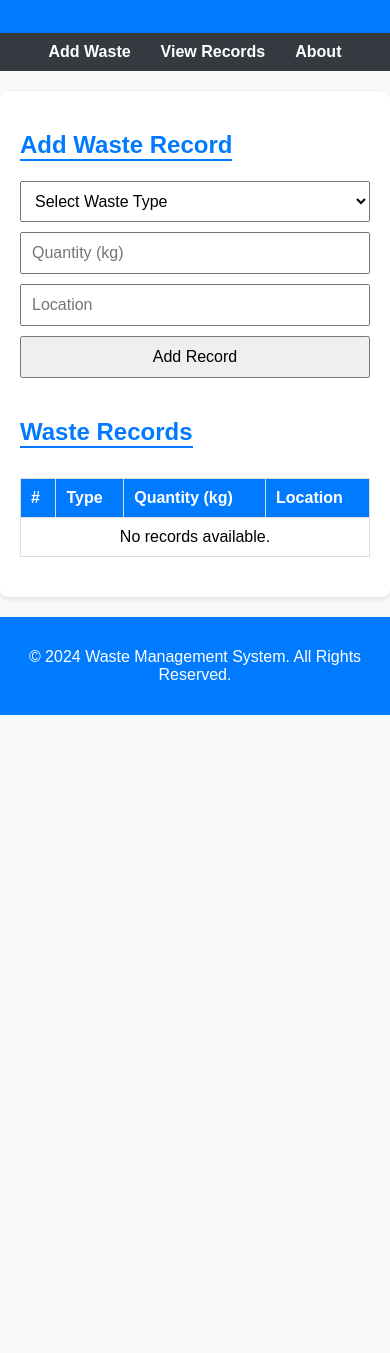
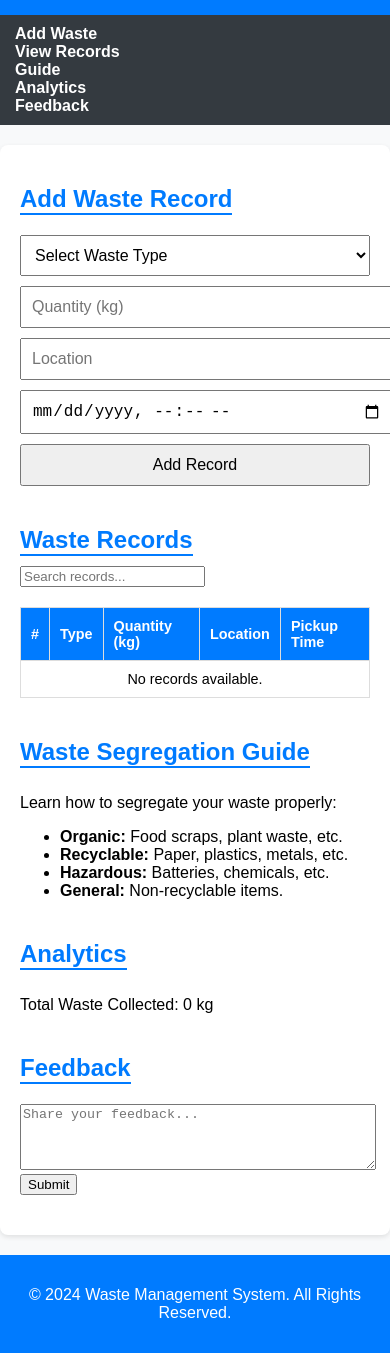
Before and after one commit to ariego24/waste-management-notification-system, a plain HTML site: page index.html in a window 390 px wide. Shown: the part 149-1502 px from the top of the page. Before the commit the page ends 864 px from the top, so only its background shows below. Drawn offline with Linux system fonts and the light colour scheme.

Commit message:
Add files via upload
Signed-off-by: ariego24 <ariegojohnmark_bsit@plmun.edu.ph>

```diff
--- a/index.html
+++ b/index.html
@@ -1,6 +1,7 @@
-\\\<!DOCTYPE html>
+<!DOCTYPE html>
 <html lang="en">
 <head>
+  <link rel="stylesheet" href="style.css">
   <meta charset="UTF-8">
   <meta name="viewport" content="width=device-width, initial-scale=1.0">
   <title>Waste Management System</title>
@@ -43,16 +44,16 @@
       border-radius: 8px;
       box-shadow: 0 2px 5px rgba(0, 0, 0, 0.1);
     }
-    .form-section, .records-section {
+    .form-section, .records-section, .guide-section, .analytics-section, .feedback-section {
       margin-bottom: 20px;
     }
-    .form-section h2, .records-section h2 {
+    .form-section h2, .records-section h2, .guide-section h2, .analytics-section h2, .feedback-section h2 {
       color: #007bff;
       border-bottom: 2px solid #007bff;
       display: inline-block;
       margin-bottom: 10px;
     }
-    .form-section form input, .form-section form select, .form-section form button {
+    .form-section form input, .form-section form select, .form-section form button, .form-section form textarea {
       display: block;
       margin: 10px 0;
       padding: 10px;
@@ -83,6 +84,14 @@
       padding: 15px 0;
       margin-top: 20px;
     }
+    @media (max-width: 600px) {
+      nav {
+        flex-direction: column;
+      }
+      table {
+        font-size: 0.9rem;
+      }
+    }
   </style>
 </head>
 <body>
@@ -94,10 +103,13 @@
   <nav>
     <a href="#add-waste">Add Waste</a>
     <a href="#records">View Records</a>
-    <a href="#about">About</a>
+    <a href="#guide">Guide</a>
+    <a href="#analytics">Analytics</a>
+    <a href="#feedback">Feedback</a>
   </nav>
 
   <div class="container">
+    <!-- Add Waste Section -->
     <section class="form-section" id="add-waste">
       <h2>Add Waste Record</h2>
       <form id="wasteForm">
@@ -110,12 +122,15 @@
         </select>
         <input type="number" name="quantity" id="quantity" placeholder="Quantity (kg)" required>
         <input type="text" name="location" id="location" placeholder="Location" required>
+        <input type="datetime-local" name="pickupTime" id="pickupTime" required>
         <button type="button" onclick="addWasteRecord()">Add Record</button>
       </form>
     </section>
 
+    <!-- Waste Records Section -->
     <section class="records-section" id="records">
       <h2>Waste Records</h2>
+      <input type="text" id="searchBar" placeholder="Search records..." onkeyup="filterRecords()">
       <table id="recordsTable">
         <thead>
           <tr>
@@ -123,14 +138,40 @@
             <th>Type</th>
             <th>Quantity (kg)</th>
             <th>Location</th>
+            <th>Pickup Time</th>
           </tr>
         </thead>
         <tbody>
           <tr>
-            <td colspan="4" style="text-align: center;">No records available.</td>
+            <td colspan="5" style="text-align: center;">No records available.</td>
           </tr>
         </tbody>
       </table>
+    </section>
+
+    <!-- Guide Section -->
+    <section class="guide-section" id="guide">
+      <h2>Waste Segregation Guide</h2>
+      <p>Learn how to segregate your waste properly:</p>
+      <ul>
+        <li><strong>Organic:</strong> Food scraps, plant waste, etc.</li>
+        <li><strong>Recyclable:</strong> Paper, plastics, metals, etc.</li>
+        <li><strong>Hazardous:</strong> Batteries, chemicals, etc.</li>
+        <li><strong>General:</strong> Non-recyclable items.</li>
+      </ul>
+    </section>
+
+    <!-- Analytics Section -->
+    <section class="analytics-section" id="analytics">
+      <h2>Analytics</h2>
+      <p>Total Waste Collected: <span id="totalWaste">0</span> kg</p>
+    </section>
+
+    <!-- Feedback Section -->
+    <section class="feedback-section" id="feedback">
+      <h2>Feedback</h2>
+      <textarea placeholder="Share your feedback..." rows="4"></textarea>
+      <button type="button" onclick="submitFeedback()">Submit</button>
     </section>
   </div>
 
@@ -140,15 +181,19 @@
 
   <script>
     let records = [];
+    let totalWaste = 0;
 
     function addWasteRecord() {
       const wasteType = document.getElementById("wasteType").value;
-      const quantity = document.getElementById("quantity").value;
+      const quantity = parseFloat(document.getElementById("quantity").value);
       const location = document.getElementById("location").value;
+      const pickupTime = document.getElementById("pickupTime").value;
 
-      if (wasteType && quantity && location) {
-        records.push({ wasteType, quantity, location });
+      if (wasteType && quantity && location && pickupTime) {
+        records.push({ wasteType, quantity, location, pickupTime });
+        totalWaste += quantity;
         updateRecordsTable();
+        updateAnalytics();
         document.getElementById("wasteForm").reset();
       } else {
         alert("Please fill all fields before submitting.");
@@ -164,13 +209,31 @@
           <td>${record.wasteType}</td>
           <td>${record.quantity} kg</td>
           <td>${record.location}</td>
+          <td>${new Date(record.pickupTime).toLocaleString()}</td>
         </tr>`;
         tableBody.innerHTML += row;
       });
 
       if (records.length === 0) {
-        tableBody.innerHTML = '<tr><td colspan="4" style="text-align: center;">No records available.</td></tr>';
+        tableBody.innerHTML = '<tr><td colspan="5" style="text-align: center;">No records available.</td></tr>';
       }
+    }
+
+    function updateAnalytics() {
+      document.getElementById("totalWaste").innerText = totalWaste;
+    }
+
+    function filterRecords() {
+      const query = document.getElementById("searchBar").value.toLowerCase();
+      const tableRows = document.querySelectorAll("#recordsTable tbody tr");
+      tableRows.forEach(row => {
+        const rowText = row.innerText.toLowerCase();
+        row.style.display = rowText.includes(query) ? "" : "none";
+      });
+    }
+
+    function submitFeedback() {
+      alert("Thank you for your feedback!");
     }
   </script>
 </body>
```
